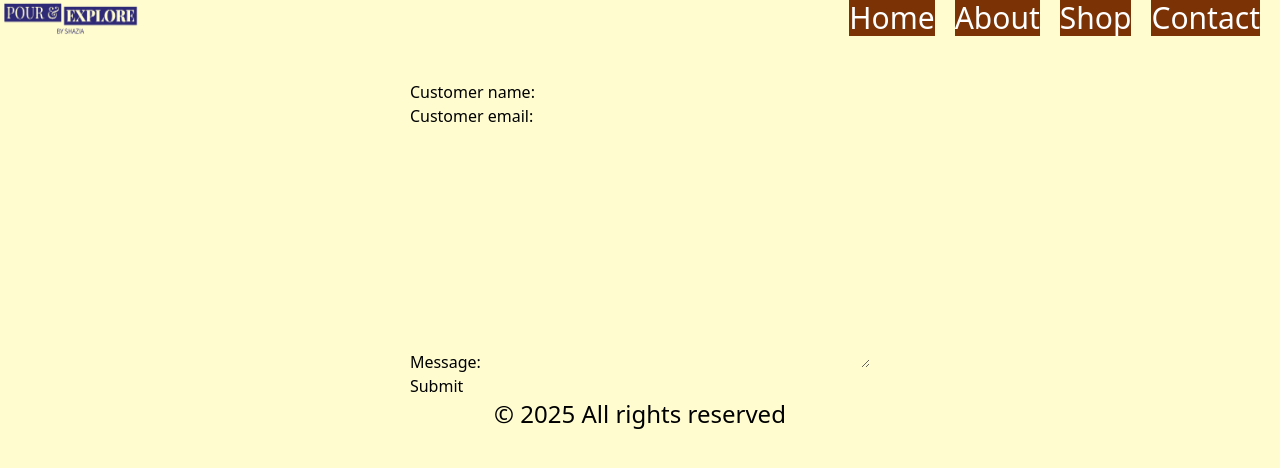
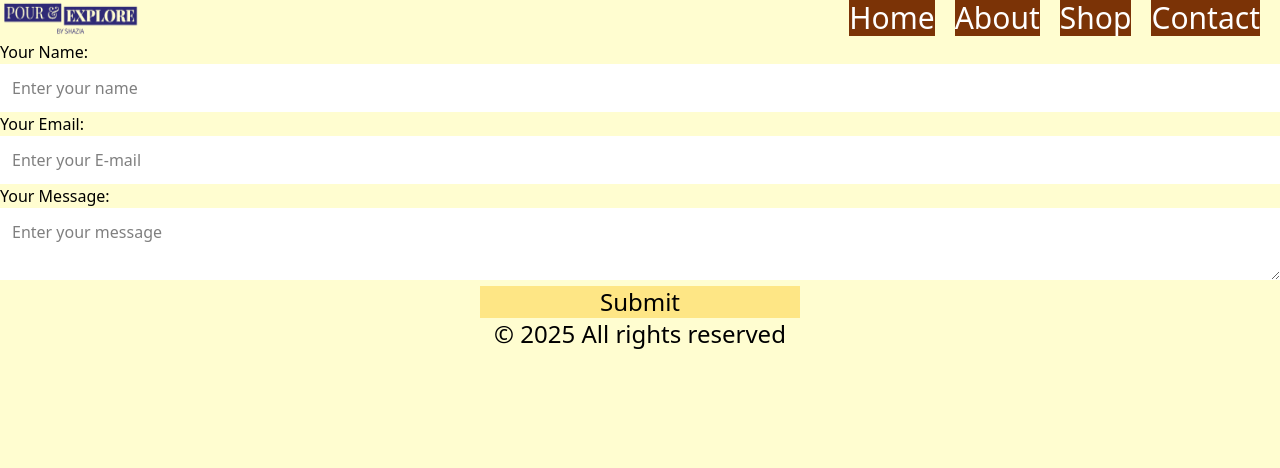
Before and after one commit to Saim-Maqsood-22/pour-explore, a Django app: page /contact/ in a window 1280 px wide. Shown: the top 468 px of the page. Run offline with Django 5.2, Linux system fonts and the light colour scheme; some libraries are stand-ins or nearby versions.

Commit message:
style the contact form

```diff
--- a/peByShazia/contact/forms.py
+++ b/peByShazia/contact/forms.py
@@ -6,3 +6,23 @@ class contactForm(forms.ModelForm):
     class Meta:
         model = Contact
         fields = ["customer_name", "customer_email", "message"]
+        labels={
+            'customer_name':'Your Name',
+            'customer_email':'Your Email',
+            'message':'Your Message'
+        }
+        widgets={
+            'customer_name':forms.TextInput(attrs={
+                'class':'w-screen p-3 bg-white outline-none',
+                'placeholder':'Enter your name'
+            }),
+            'customer_email':forms.EmailInput(attrs={
+                'class':'w-screen p-3 bg-white outline-none',
+                'placeholder':'Enter your E-mail'
+            }),
+            'message':forms.Textarea(attrs={
+                'class':'w-screen p-3 bg-white outline-none',
+                'placeholder':'Enter your message',
+                'rows':2,
+            }),
+        }
--- a/peByShazia/shop/models.py
+++ b/peByShazia/shop/models.py
@@ -5,7 +5,7 @@ class products(models.Model):
     image=models.ImageField(upload_to='media')
     name=models.CharField(max_length=20)
     description=models.CharField(max_length=50)
-    price=models.PositiveBigIntegerField(null=False)
+    price=models.PositiveIntegerField(null=False)
 
     class Meta:
         verbose_name='product'
--- a/peByShazia/templates/website/contact.html
+++ b/peByShazia/templates/website/contact.html
@@ -1,10 +1,13 @@
 {% extends "layout.html" %}
+{% block title %}Pour & Explore | Contact{% endblock %}
 {% block content %}
-<div class="flex justify-center items-center mt-20">
-    <form method="POST">
+<div class="flex mt-10">
+    <form method="POST" autocomplete="off">
         {% csrf_token %}
         {{form}}
-        <button type="submit">Submit</button>
+        <center>
+        <button type="submit" class="text-center w-[25%] text-2xl bg-amber-200 cursor-pointer">Submit</button>
+        </center>
     </form>
 </div>
 {% endblock %}
--- a/peByShazia/theme/static/css/dist/styles.css
+++ b/peByShazia/theme/static/css/dist/styles.css
@@ -8,8 +8,7 @@
     --font-serif: ui-serif, Georgia, Cambria, "Times New Roman", Times, serif;
     --font-mono: ui-monospace, SFMono-Regular, Menlo, Monaco, Consolas, "Liberation Mono",
       "Courier New", monospace;
-    --color-red-500: oklch(63.7% 0.237 25.331);
-    --color-red-800: oklch(44.4% 0.177 26.899);
+    --color-amber-200: oklch(92.4% 0.12 95.746);
     --color-amber-500: oklch(76.9% 0.188 70.08);
     --color-amber-800: oklch(47.3% 0.137 46.201);
     --color-amber-900: oklch(41.4% 0.112 45.904);
@@ -249,8 +248,20 @@
   .m-0 {
     margin: calc(var(--spacing) * 0);
   }
+  .m-10 {
+    margin: calc(var(--spacing) * 10);
+  }
   .mx-auto {
     margin-inline: auto;
+  }
+  .mt-2 {
+    margin-top: calc(var(--spacing) * 2);
+  }
+  .mt-5 {
+    margin-top: calc(var(--spacing) * 5);
+  }
+  .mt-10 {
+    margin-top: calc(var(--spacing) * 10);
   }
   .mt-20 {
     margin-top: calc(var(--spacing) * 20);
@@ -303,11 +314,26 @@
   .w-1\/3 {
     width: calc(1/3 * 100%);
   }
+  .w-\[\%\] {
+    width: %;
+  }
+  .w-\[2\%\] {
+    width: 2%;
+  }
   .w-\[20px\] {
     width: 20px;
   }
+  .w-\[25\%\] {
+    width: 25%;
+  }
   .w-\[30px\] {
     width: 30px;
+  }
+  .w-\[50\%\] {
+    width: 50%;
+  }
+  .w-\[50\] {
+    width: 50;
   }
   .w-\[50px\] {
     width: 50px;
@@ -324,6 +350,9 @@
   .-translate-y-10 {
     --tw-translate-y: calc(var(--spacing) * -10);
     translate: var(--tw-translate-x) var(--tw-translate-y);
+  }
+  .cursor-pointer {
+    cursor: pointer;
   }
   .grid-cols-1 {
     grid-template-columns: repeat(1, minmax(0, 1fr));
@@ -357,6 +386,9 @@
   .bg-\[\#f5b0cb\] {
     background-color: #f5b0cb;
   }
+  .bg-amber-200 {
+    background-color: var(--color-amber-200);
+  }
   .bg-amber-500 {
     background-color: var(--color-amber-500);
   }
@@ -384,11 +416,17 @@
   .bg-indigo-500 {
     background-color: var(--color-indigo-500);
   }
+  .bg-white {
+    background-color: var(--color-white);
+  }
   .p-0 {
     padding: calc(var(--spacing) * 0);
   }
   .p-2 {
     padding: calc(var(--spacing) * 2);
+  }
+  .p-3 {
+    padding: calc(var(--spacing) * 3);
   }
   .p-4 {
     padding: calc(var(--spacing) * 4);
@@ -399,9 +437,21 @@
   .font-serif {
     font-family: var(--font-serif);
   }
+  .text-2xl {
+    font-size: var(--text-2xl);
+    line-height: var(--tw-leading, var(--text-2xl--line-height));
+  }
+  .text-3xl {
+    font-size: var(--text-3xl);
+    line-height: var(--tw-leading, var(--text-3xl--line-height));
+  }
   .text-5xl {
     font-size: var(--text-5xl);
     line-height: var(--tw-leading, var(--text-5xl--line-height));
+  }
+  .text-xl {
+    font-size: var(--text-xl);
+    line-height: var(--tw-leading, var(--text-xl--line-height));
   }
   .text-xs {
     font-size: var(--text-xs);
@@ -425,17 +475,15 @@
   .text-fuchsia-500 {
     color: var(--color-fuchsia-500);
   }
-  .text-red-500 {
-    color: var(--color-red-500);
-  }
-  .text-red-800 {
-    color: var(--color-red-800);
-  }
   .text-white {
     color: var(--color-white);
   }
   .bg-blend-overlay {
     background-blend-mode: overlay;
+  }
+  .outline {
+    outline-style: var(--tw-outline-style);
+    outline-width: 1px;
   }
   .transition {
     transition-property: color, background-color, border-color, outline-color, text-decoration-color, fill, stroke, --tw-gradient-from, --tw-gradient-via, --tw-gradient-to, opacity, box-shadow, transform, translate, scale, rotate, filter, -webkit-backdrop-filter, backdrop-filter, display, visibility, content-visibility, overlay, pointer-events;
@@ -452,6 +500,10 @@
   .ease-in-out {
     --tw-ease: var(--ease-in-out);
     transition-timing-function: var(--ease-in-out);
+  }
+  .outline-none {
+    --tw-outline-style: none;
+    outline-style: none;
   }
   @media (hover: hover) {
     .hover\:scale-110:hover {
@@ -855,6 +907,11 @@
   syntax: "*";
   inherits: false;
 }
+@property --tw-outline-style {
+  syntax: "*";
+  inherits: false;
+  initial-value: solid;
+}
 @property --tw-duration {
   syntax: "*";
   inherits: false;
@@ -888,6 +945,7 @@
       --tw-leading: initial;
       --tw-font-weight: initial;
       --tw-tracking: initial;
+      --tw-outline-style: solid;
       --tw-duration: initial;
       --tw-ease: initial;
       --tw-scale-x: 1;
```
Also changed, not shown: peByShazia/db.sqlite3, peByShazia/shop/migrations/0005_alter_products_price.py (added).
